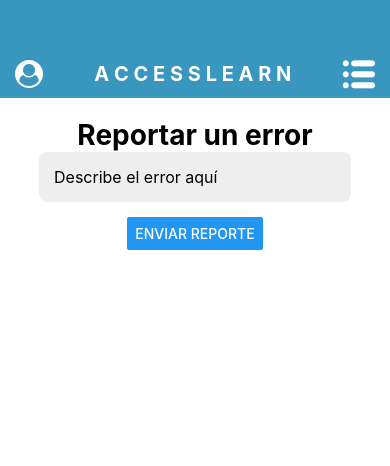
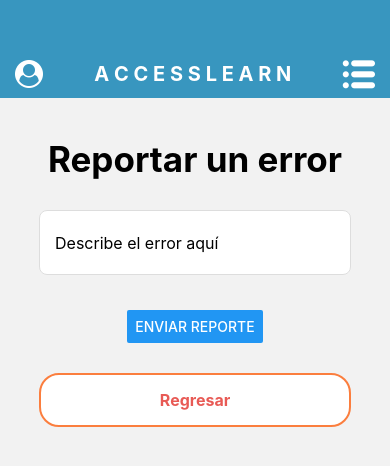
Before and after one commit to betlebukle28/accesslearn, a React Native app: screen /Reportes in a window 390 px wide. Shown: the top 466 px of the page. Built offline with nearby package versions, Linux system fonts and the light colour scheme.

Commit message:
Se agrego la pantalla de Perfil

```diff
--- a/src/templates/Alumnos/InfoAlumno.tsx
+++ b/src/templates/Alumnos/InfoAlumno.tsx
@@ -118,7 +118,7 @@ const InfoAlumno = ({ route, navigation }: Props) => {
       return (
         <ScrollView>
           <View style={styles.headerContainerNav}>
-            <TouchableOpacity onPress={() => navigation.navigate('Desarrollo')}>
+            <TouchableOpacity onPress={() => navigation.navigate('Perfil')}>
             <FontAwesome name="user-circle" size={28} color="white" />
             </TouchableOpacity>
             <TouchableOpacity onPress={() => navigation.navigate('Home')}>
--- a/src/templates/Alumnos/SeeAlumno.tsx
+++ b/src/templates/Alumnos/SeeAlumno.tsx
@@ -104,7 +104,7 @@ const SeeAlumno = ({ route, navigation }: Props) => {
       return (
         <ScrollView>
           <View style={styles.headerContainerNav}>
-            <TouchableOpacity onPress={() => navigation.navigate('Desarrollo')}>
+            <TouchableOpacity onPress={() => navigation.navigate('Perfil')}>
             <FontAwesome name="user-circle" size={28} color="white" />
             </TouchableOpacity>
             <TouchableOpacity onPress={() => navigation.navigate('Home')}>
--- a/src/templates/Extras/Desarrollo.tsx
+++ b/src/templates/Extras/Desarrollo.tsx
@@ -30,7 +30,7 @@ const Desarrollo: React.FC<Props> = ({ navigation }) => {
     <ScrollView>
       <View>
       <View style={styles.headerContainerNav}>
-            <TouchableOpacity onPress={() => navigation.navigate('Desarrollo')}>
+            <TouchableOpacity onPress={() => navigation.navigate('Perfil')}>
             <FontAwesome name="user-circle" size={28} color="white" />
             </TouchableOpacity>
             <TouchableOpacity onPress={() => navigation.navigate('Home')}>
@@ -53,7 +53,7 @@ const Desarrollo: React.FC<Props> = ({ navigation }) => {
       </View>
       <View>
       <View style={[{ alignItems: 'center'}]}>
-        <TouchableOpacity style={[styles.buttonContainer2, {width: '80%', marginTop: 15,}]} onPress={() => navigation.navigate('Home')}>
+        <TouchableOpacity style={[styles.buttonContainer2, {width: '80%', marginTop: 20,}]} onPress={() => navigation.navigate('Home')}>
             <View style={[styles.buttonLineCancel]}>
               <Text style={[styles.buttonTextLine, styles.TextDelete]}>Regresar</Text>
             </View>
--- a/src/templates/Extras/reportes.tsx
+++ b/src/templates/Extras/reportes.tsx
@@ -7,6 +7,7 @@ import { RouteProp } from '@react-navigation/native';
 import { AntDesign } from '@expo/vector-icons';
 import * as MailComposer from 'expo-mail-composer';
 import { Linking } from 'react-native';
+import styles from '../../css/styles';
 
 type RootStackParamList = {
     Login: undefined;
@@ -15,13 +16,13 @@ type RootStackParamList = {
     ListConfig: undefined;
     Perfil: undefined;
     Desarrollo: undefined;
+    Reportes: undefined;
 };
 
-type RegisterScreenNavigationProp = StackNavigationProp<RootStackParamList, 'Desarrollo'>;
-type RegisterScreenRouteProp = RouteProp<RootStackParamList, 'Desarrollo'>;
+type ReportesScreenNavigationProp = StackNavigationProp<RootStackParamList, 'Reportes'>;
 
 type Props = {
-  navigation: RegisterScreenNavigationProp;
+  navigation: ReportesScreenNavigationProp;
 };
 
 const Desarrollo: React.FC<Props> = ({ navigation }) => {
@@ -41,9 +42,10 @@ const Desarrollo: React.FC<Props> = ({ navigation }) => {
   };
 
   return (
-    <ScrollView style={styles.container}>
+    <ScrollView>
+      <View>
       <View style={styles.headerContainerNav}>
-        <TouchableOpacity onPress={() => navigation.navigate('Desarrollo')}>
+        <TouchableOpacity onPress={() => navigation.navigate('Perfil')}>
           <FontAwesome name="user-circle" size={28} color="white" />
         </TouchableOpacity>
         <TouchableOpacity onPress={() => navigation.navigate('Home')}>
@@ -56,64 +58,72 @@ const Desarrollo: React.FC<Props> = ({ navigation }) => {
       <View style={styles.headerContainer}>
         <Text style={[styles.headerTitle]}>Reportar un error</Text>
         <TextInput
-          style={styles.input}
+          style={[styles.input, {backgroundColor: '#FFFFFF', borderRadius: 8, fontSize: 16, width: '80%', marginBottom: 35, padding: 15, height: 65}]}
           onChangeText={setBugDescription}
           value={bugDescription}
           placeholder="Describe el error aquí"
         />
         <Button title="Enviar reporte" onPress={submitBugReport} />
       </View>
+      <View style={[{ alignItems: 'center'}]}>
+        <TouchableOpacity style={[styles.buttonContainer2, {width: '80%', marginTop: 30,}]} onPress={() => navigation.navigate('Home')}>
+            <View style={[styles.buttonLineCancel]}>
+              <Text style={[styles.buttonTextLine, styles.TextDelete]}>Regresar</Text>
+            </View>
+           </TouchableOpacity>
+      </View>
+      </View>
     </ScrollView>
   );
 };
 
-const styles = StyleSheet.create({
-  container: {
-    flex: 1,
-    backgroundColor: '#fff',
-    textAlign: 'left',
-  },
-  headerContainer: {
-    alignItems: 'center',
-    marginTop: 20,
-  },
-  logo: {
-    width: 100, // Ajusta según el tamaño de tu logo
-    height: 100, // Ajusta según el tamaño de tu logo
-    resizeMode: 'contain',
-  },
-  logoH4: {
-    width: 300, // Ajusta según tus necesidades
-    height: 300, // Ajusta según tus necesidades
-    marginBottom: 20,
-  },
-  headerTitle: {
-    fontSize: 28,
-    fontWeight: 'bold',
-    marginVertical: 0,
-  },
-  input: {
-    backgroundColor: '#eee', // Fondo claro para los campos de texto
-    padding: 15, // Espaciado interno para el texto
-    borderRadius: 8, // Bordes redondeados para el input
-    fontSize: 16, // Tamaño de fuente legible
-    width: '80%', // Ancho del input al 80% del ancho de la pantalla
-    marginBottom: 15,
-  },
-  headerContainerNav: {
-    flexDirection: 'row',
-    justifyContent: 'space-between',
-    alignItems: 'center',
-    backgroundColor: '#3896BF', // Reemplaza con tu color de fondo
-    paddingHorizontal: 15, // Añade el padding horizontal que necesites
-    paddingTop: 60, // Este es el padding típico para el status bar en iOS, ajusta según la plataforma y diseño
-    paddingBottom: 10, // Añade el padding inferior que necesites
-  },
-  headerTitleNav: {
-    color: 'white',
-    fontSize: 20,
-    fontWeight: 'bold',
-  },
-});
+// const styles = StyleSheet.create({
+//   container: {
+//     flex: 1,
+//     backgroundColor: '#fff',
+//     textAlign: 'left',
+//   },
+//   headerContainer: {
+//     alignItems: 'center',
+//     marginTop: 20,
+//   },
+//   logo: {
+//     width: 100, // Ajusta según el tamaño de tu logo
+//     height: 100, // Ajusta según el tamaño de tu logo
+//     resizeMode: 'contain',
+//   },
+//   logoH4: {
+//     width: 300, // Ajusta según tus necesidades
+//     height: 300, // Ajusta según tus necesidades
+//     marginBottom: 20,
+//   },
+//   headerTitle: {
+//     fontSize: 28,
+//     fontWeight: 'bold',
+//     marginVertical: 0,
+//   },
+//   input: {
+//     backgroundColor: '#eee', // Fondo claro para los campos de texto
+//     padding: 15, // Espaciado interno para el texto
+//     borderRadius: 8, // Bordes redondeados para el input
+//     fontSize: 16, // Tamaño de fuente legible
+//     width: '80%', // Ancho del input al 80% del ancho de la pantalla
+//     marginBottom: 15,
+//   },
+//   headerContainerNav: {
+//     flexDirection: 'row',
+//     justifyContent: 'space-between',
+//     alignItems: 'center',
+//     backgroundColor: '#3896BF', // Reemplaza con tu color de fondo
+//     paddingHorizontal: 15, // Añade el padding horizontal que necesites
+//     paddingTop: 60, // Este es el padding típico para el status bar en iOS, ajusta según la plataforma y diseño
+//     paddingBottom: 10, // Añade el padding inferior que necesites
+//   },
+//   headerTitleNav: {
+//     color: 'white',
+//     fontSize: 20,
+//     fontWeight: 'bold',
+//   },
+// });
 
 export default Desarrollo;
--- a/src/templates/Main/Home.tsx
+++ b/src/templates/Main/Home.tsx
@@ -35,7 +35,7 @@ const Home: React.FC<Props> = ({ navigation }) => {
 
     <ScrollView style={styles.container}>
     <View style={styles.headerContainerNav}>
-      <TouchableOpacity onPress={() => navigation.navigate('Desarrollo')}>
+      <TouchableOpacity onPress={() => navigation.navigate('Perfil')}>
         <FontAwesome name="user-circle" size={28} color="white" />
       </TouchableOpacity>
         <Text style={styles.headerTitleNav}>A C C E S S L E A R N</Text>
--- a/src/templates/Main/ListAlumnos.tsx
+++ b/src/templates/Main/ListAlumnos.tsx
@@ -133,7 +133,7 @@ const cargarAlumnos = async () => {
   return (
     <ScrollView>
       <View style={styles.headerContainerNav}>
-        <TouchableOpacity onPress={() => navigation.navigate('Desarrollo')}>
+        <TouchableOpacity onPress={() => navigation.navigate('Perfil')}>
           <FontAwesome name="user-circle" size={28} color="white" />
         </TouchableOpacity>
         <TouchableOpacity onPress={() => navigation.navigate('Home')}>
--- a/src/templates/Main/ListConfig.tsx
+++ b/src/templates/Main/ListConfig.tsx
@@ -45,7 +45,7 @@ const ListConfig: React.FC<Props> = ({ navigation }) => {
     <ScrollView>
 
     <View style={styles.headerContainerNav}>
-      <TouchableOpacity onPress={() => navigation.navigate('Desarrollo')}>
+      <TouchableOpacity onPress={() => navigation.navigate('Perfil')}>
       <FontAwesome name="user-circle" size={28} color="white" />
       </TouchableOpacity>
       <TouchableOpacity onPress={() => navigation.navigate('Home')}>
--- a/src/templates/Main/RecursosAd.tsx
+++ b/src/templates/Main/RecursosAd.tsx
@@ -17,11 +17,10 @@ type RootStackParamList = {
     Desarrollo: undefined;
   };
 
-type RegisterScreenNavigationProp = StackNavigationProp<RootStackParamList, 'RecursosAd'>;
-type RegisterScreenRouteProp = RouteProp<RootStackParamList, 'RecursosAd'>;
+type RecursosAdScreenNavigationProp = StackNavigationProp<RootStackParamList, 'RecursosAd'>;
 
 type Props = {
-  navigation: RegisterScreenNavigationProp;
+  navigation: RecursosAdScreenNavigationProp;
 };
 
 const RecursosAd: React.FC<Props> = ({ navigation }) => {
@@ -63,11 +62,21 @@ const RecursosAd: React.FC<Props> = ({ navigation }) => {
 
 
 
+
+
         {/* Repite este bloque para los otros botones */}
         {/* ... */}
 
         </View>
+
         </View>
+        <View style={[{ alignItems: 'center', backgroundColor: '#FFFFFF'}]}>
+        <TouchableOpacity style={[styles.buttonContainer2, {width: '80%', marginTop: 30,}]} onPress={() => navigation.navigate('Home')}>
+            <View style={[styles.buttonLineCancel]}>
+              <Text style={[styles.buttonTextLine, styles.TextDelete]}>Regresar</Text>
+            </View>
+           </TouchableOpacity>
+      </View>
     </ScrollView>
   );
 };
--- a/src/templates/Main/RegistroAlumno.tsx
+++ b/src/templates/Main/RegistroAlumno.tsx
@@ -173,7 +173,7 @@ const RegistroAlumno: React.FC<Props> = ({ navigation }) => {
   return (
     <ScrollView>
       <View style={styles.headerContainerNav}>
-        <TouchableOpacity onPress={() => navigation.navigate('Desarrollo')}>
+        <TouchableOpacity onPress={() => navigation.navigate('Perfil')}>
           <FontAwesome name="user-circle" size={28} color="white" />
         </TouchableOpacity>
         <TouchableOpacity onPress={() => navigation.navigate('Home')}>
```
Also changed, not shown: src/templates/Perfil/Perfil.tsx (+57 -7 lines), src/images/Perfil.png (added).
